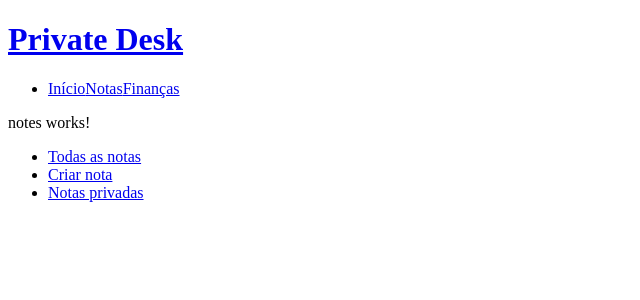
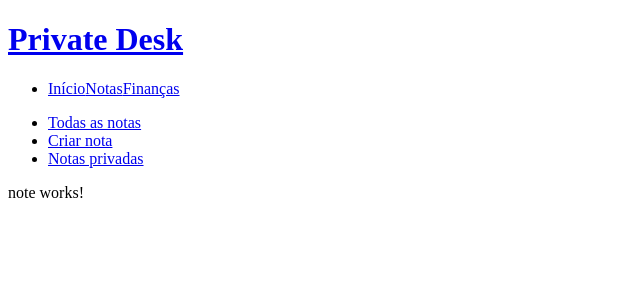
Before and after one commit to lucianesantcs/privateDesk, an Angular app: page /notes in a window 1280 px wide. Shown: the top 300 px of the page, without its empty margins (0-640 px from the left). Built offline with nearby package versions, Linux system fonts and the light colour scheme.

Commit message:
feat: criado componente note (para exibir todas as notas)

```diff
--- /dev/null
+++ b/src/app/notes/components/note/note.component.html
@@ -0,0 +1 @@
+<p>note works!</p>
--- /dev/null
+++ b/src/app/notes/components/note/note.component.ts
@@ -0,0 +1,15 @@
+import { Component, OnInit } from '@angular/core';
+
+@Component({
+  selector: 'app-note',
+  templateUrl: './note.component.html',
+  styleUrls: ['./note.component.css']
+})
+export class NoteComponent implements OnInit {
+
+  constructor() { }
+
+  ngOnInit(): void {
+  }
+
+}
--- a/src/app/notes/notes.component.html
+++ b/src/app/notes/notes.component.html
@@ -1,3 +1,4 @@
-<p>notes works!</p>
+
 <app-notes-header></app-notes-header>
+<app-note></app-note>
 <router-outlet></router-outlet>
--- a/src/app/notes/notes.module.ts
+++ b/src/app/notes/notes.module.ts
@@ -5,11 +5,12 @@ import { AddNotesComponent } from './add-notes/add-notes.component';
 import { PrivateNotesComponent } from './private-notes/private-notes.component';
 import { NotesComponent } from './notes.component';
 import { NotesHeaderComponent } from './components/notes-header/notes-header.component';
+import { NoteComponent } from './components/note/note.component';
 import { NotesRoutingModule } from './notes.routing.module';
 
 @NgModule({
-  declarations: [AddNotesComponent, PrivateNotesComponent, NotesHeaderComponent, NotesComponent],
+  declarations: [AddNotesComponent, PrivateNotesComponent, NotesHeaderComponent, NotesComponent, NoteComponent],
   imports: [CommonModule, NotesRoutingModule, FormsModule],
-  exports: [NotesComponent, AddNotesComponent, PrivateNotesComponent]
+  exports: [NotesComponent, PrivateNotesComponent]
 })
 export class NotesModule {}
```
Also changed, not shown: src/app/notes/components/note/note.component.css (added), 1 other file (tests, documents, lock files or other folders).
